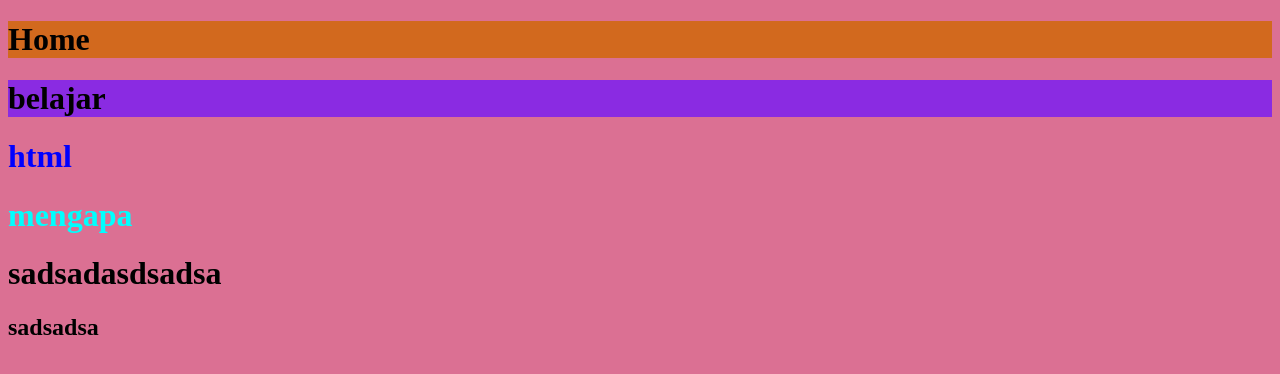
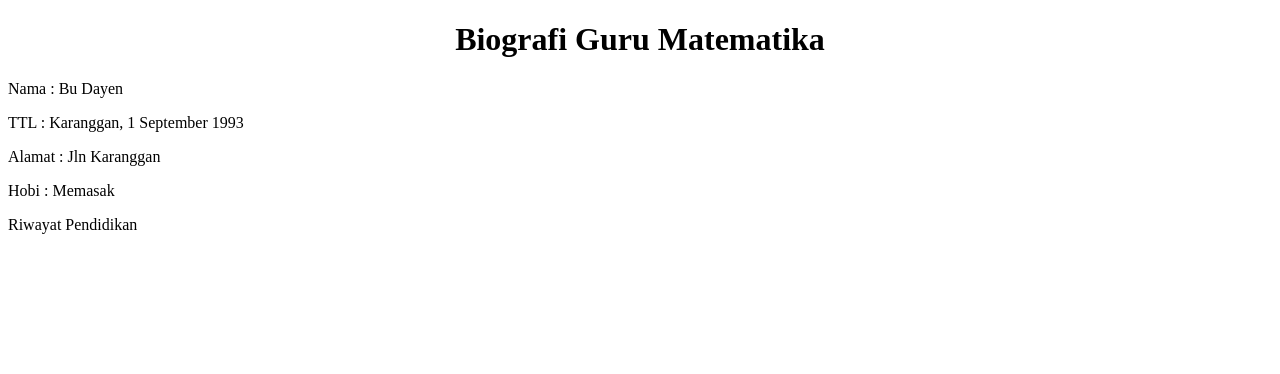
Before and after one commit to paihsal/belajar, a plain HTML site: page index.html in a window 1280 px wide. Drawn offline with Linux system fonts and the light colour scheme.

Commit message:
Simpan perubahan sebelum rebase

```diff
--- a/index.html
+++ b/index.html
@@ -3,32 +3,15 @@
 <head>
     <meta charset="UTF-8">
     <meta name="viewport" content="width=device-width, initial-scale=1.0">
-    <title>Document</title>
-    <!--<link rel="stylesheet" href="/asset/css/style.css">-->
-    <style>
-        .hehe {
-            background-color: chocolate;
-        }
-        .haha {
-            color: blue;
-        }
-        .hihi {
-            background: blueviolet;
-        }
-        .huhu {
-            color: aqua;
-        }
-        body {
-            background-color: palevioletred;
-        }
-    </style>
+    <title>Biografi</title>
 </head>
 <body>
-    <h1 class="hehe">Home</h1>
-    <h1 class="hihi">belajar</h1>
-    <h1 class="haha">html</h1>
-    <h1 class="huhu">mengapa</h1>
-    <h1>sadsadasdsadsa</h1>
-    <h2>sadsadsa</h2>
+    <h1 style="text-align: center;">Biografi Guru Matematika</h1>
+    <p>Nama     : Bu Dayen</p>
+    <p>TTL      : Karanggan, 1 September 1993</p>
+    <p>Alamat   : Jln Karanggan</p>
+    <p>Hobi     : Memasak</p>
+    <P>Riwayat Pendidikan</P>
+
 </body>
 </html>
```
